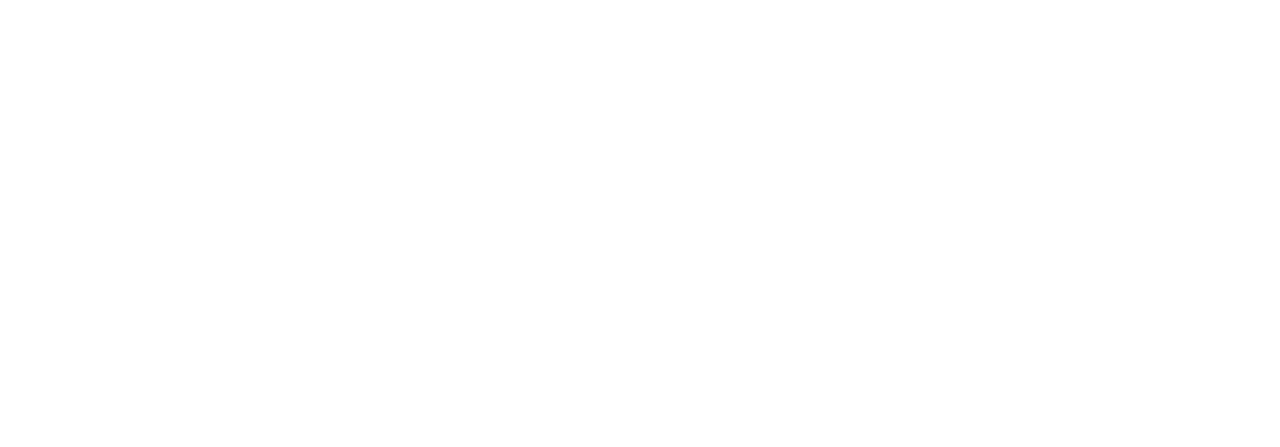
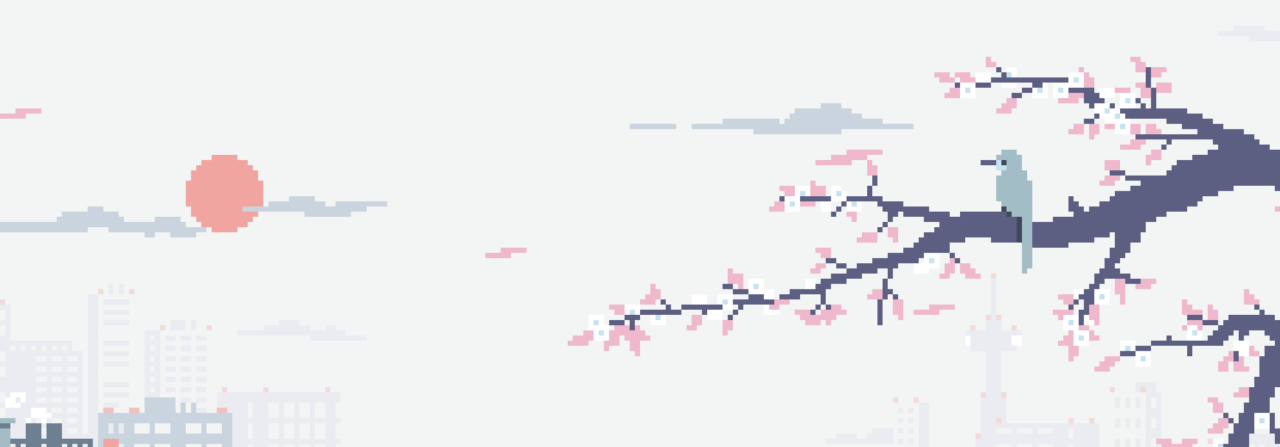
Before and after one commit to Podisti/Learn-Japan-io, a plain HTML site: page index.html in a window 1280 px wide. Shown: the top 447 px of the page. Drawn offline with Linux system fonts and the light colour scheme; a web font is replaced by a local one.

Commit message:
Update style.css

```diff
--- a/style.css
+++ b/style.css
@@ -3,7 +3,7 @@
 html {
   font-size: 18px;
   font-family: "Press Start 2P", cursive;
-  background-image: url(/src/images/walp1.gif);
+  background-image: url(./images/walp1.gif);
   background-position: center;
   background-repeat: no-repeat;
   background-size: cover;
```
